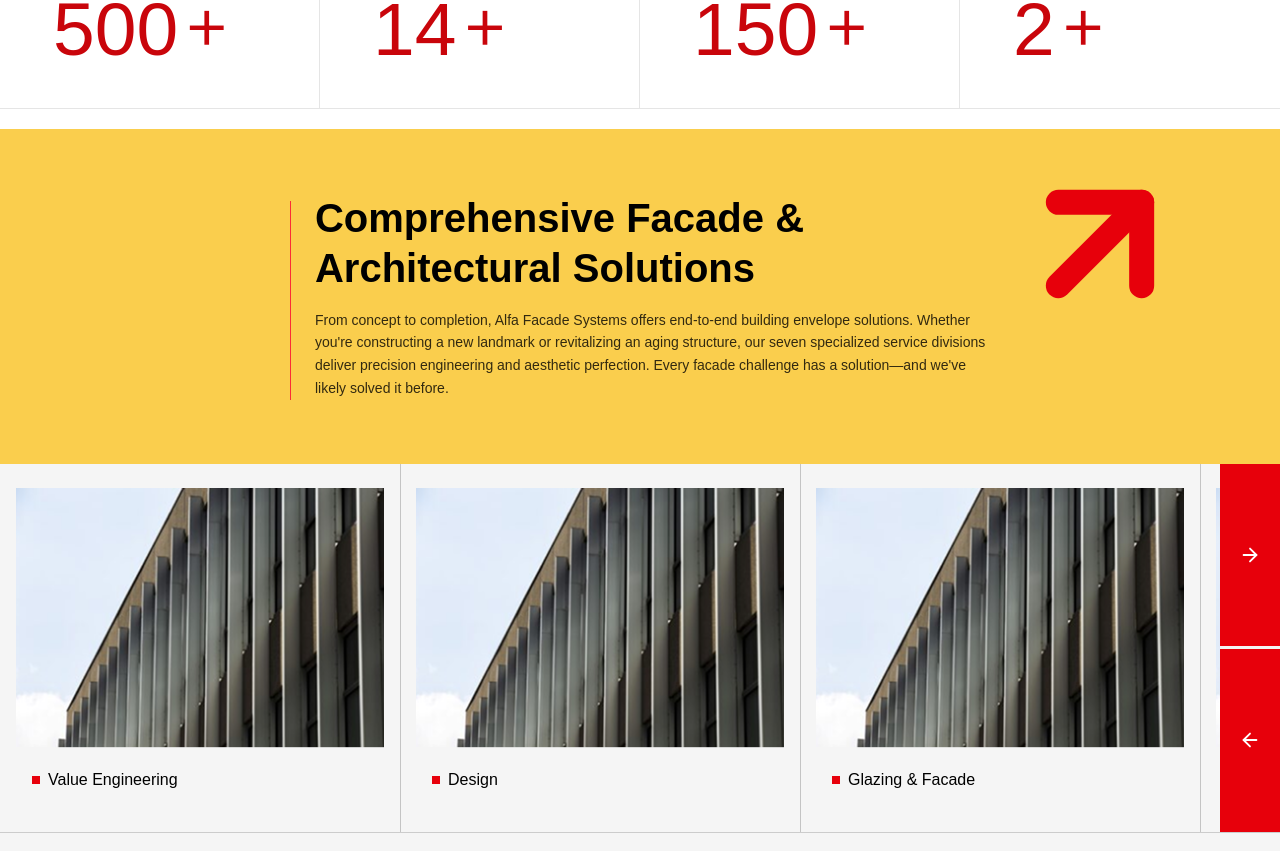
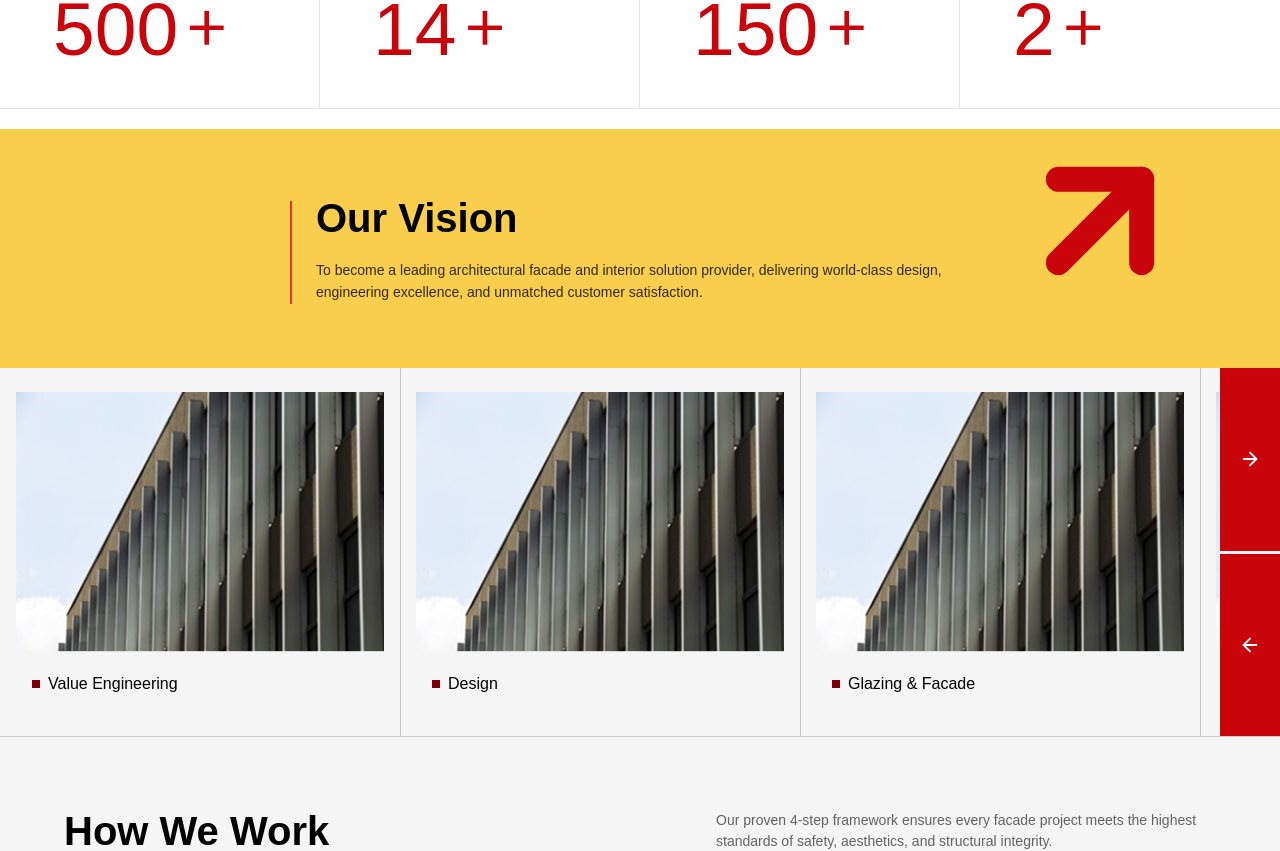
Before and after one commit to x64Mayank/client-site-01, a React (Vite) app: page / in a window 1280 px wide. Shown: the part 2320-3171 px from the top of the page. Built offline with nearby package versions, Linux system fonts and the light colour scheme; a web font is replaced by a local one.

Commit message:
style: update FacadeSection layout and colors

```diff
--- a/src/components/Hero/FacadeSection.jsx
+++ b/src/components/Hero/FacadeSection.jsx
@@ -79,22 +79,18 @@ const FacadeSection = () => {
       <div className="bg-[#FACE4D] w-full py-16 px-6 lg:px-16 relative">
         <div className="max-w-[1200px] mx-auto flex justify-center relative">
           <div className="max-w-[700px] flex gap-6 mx-auto">
-            <div className="w-[3px] bg-red-500 mt-2" />
+            <div className="w-[3px] bg-[#E6353A] mt-2" />
             <div>
               <h2 className="text-[32px] lg:text-[40px] font-semibold leading-tight text-black">
-                Comprehensive Facade & <br />
-                Architectural Solutions
+                Our Vision
               </h2>
-              <p className="mt-4 text-[14px] text-black/80 leading-relaxed">
-                From concept to completion, Alfa Facade Systems offers end-to-end building envelope solutions.
-                Whether you're constructing a new landmark or revitalizing an aging structure, our seven specialized
-                service divisions deliver precision engineering and aesthetic perfection. Every facade challenge has a
-                solution—and we've likely solved it before.
+              <p className="mt-4 text-[14px] text-black/80 leading-relaxed font-medium">
+                To become a leading architectural facade and interior solution provider, delivering world-class design, engineering excellence, and unmatched customer satisfaction.
               </p>
             </div>
           </div>
           <div className="hidden lg:block absolute right-4 top-[25%] -translate-y-1/2">
-            <ArrowUpRight size={200} className="text-red-600" strokeWidth={3} />
+            <ArrowUpRight size={200} className="text-[#C9050B]" strokeWidth={3} />
           </div>
         </div>
       </div>
@@ -127,7 +123,7 @@ const FacadeSection = () => {
                 />
 
                 <div className="p-4 flex items-center gap-2">
-                  <span className="w-2 h-2 bg-red-600"></span>
+                  <span className="w-2 h-2 bg-[#7D0000]"></span>
                   <h3 className="text-[16px] font-medium text-black">
                     {card.title}
                   </h3>
@@ -141,14 +137,14 @@ const FacadeSection = () => {
         <div className="hidden lg:flex flex-col absolute right-0 top-0 h-full w-[60px] gap-[3px] bg-[#f5f5f5]">
           <button
             onClick={handleNext}
-            className="flex-1 bg-red-600 text-white flex items-center justify-center"
+            className="flex-1 bg-[#C9050B] text-white flex items-center justify-center"
           >
             <ArrowRight size={22} />
           </button>
 
           <button
             onClick={handlePrev}
-            className="flex-1 bg-red-600 text-white flex items-center justify-center"
+            className="flex-1 bg-[#C9050B] text-white flex items-center justify-center"
           >
             <ArrowLeft size={22} />
           </button>
@@ -160,14 +156,14 @@ const FacadeSection = () => {
         <div className="flex lg:hidden justify-center gap-4 mt-6">
           <button
             onClick={handlePrev}
-            className="bg-red-600 text-white p-3 flex items-center justify-center"
+            className="bg-[#C9050B] text-white p-3 flex items-center justify-center"
           >
             <ArrowLeft size={30} />
           </button>
 
           <button
             onClick={handleNext}
-            className="bg-red-600 text-white p-3 flex items-center justify-center"
+            className="bg-[#C9050B] text-white p-3 flex items-center justify-center"
           >
             <ArrowRight size={30} />
           </button>
```
